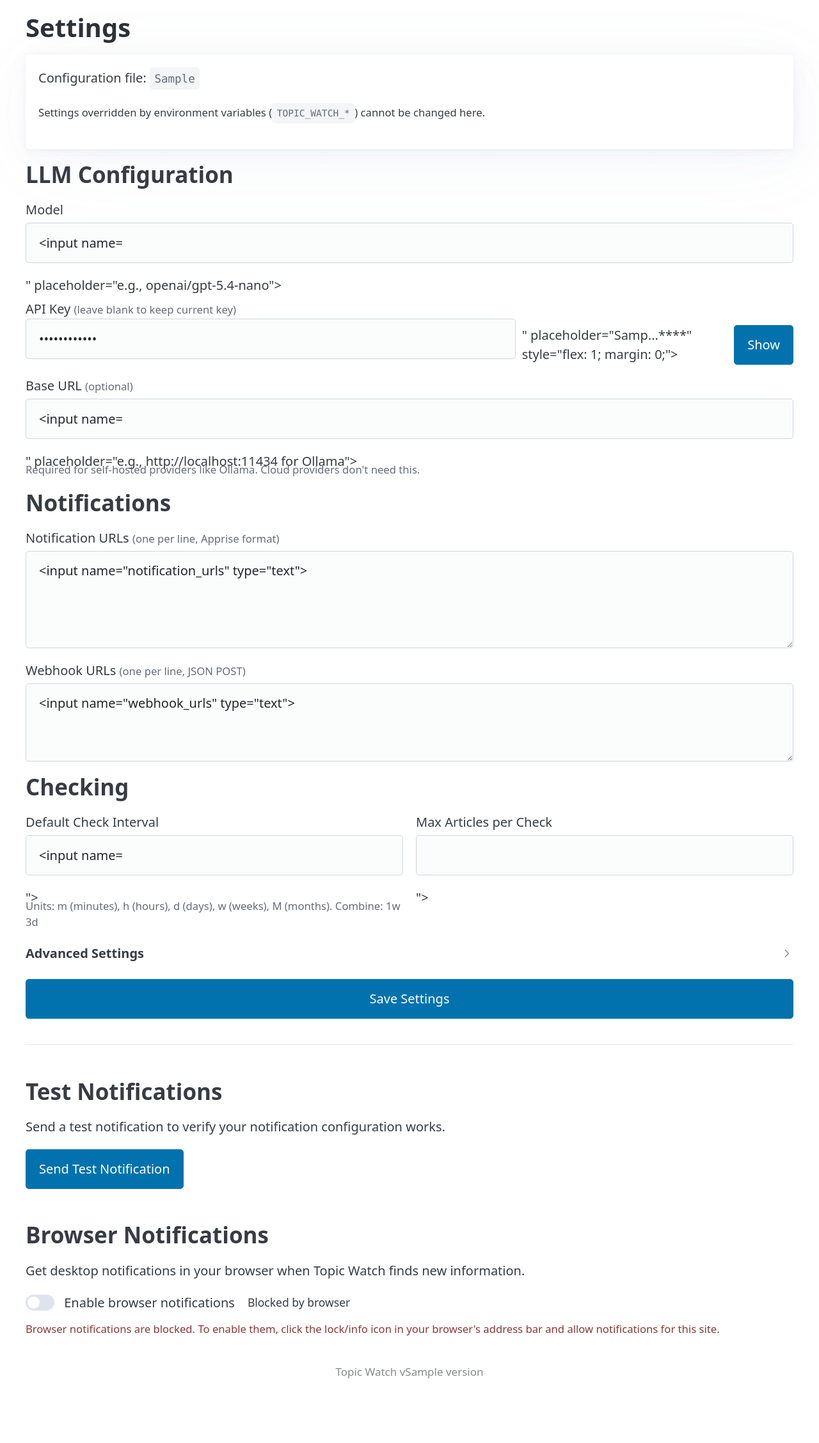
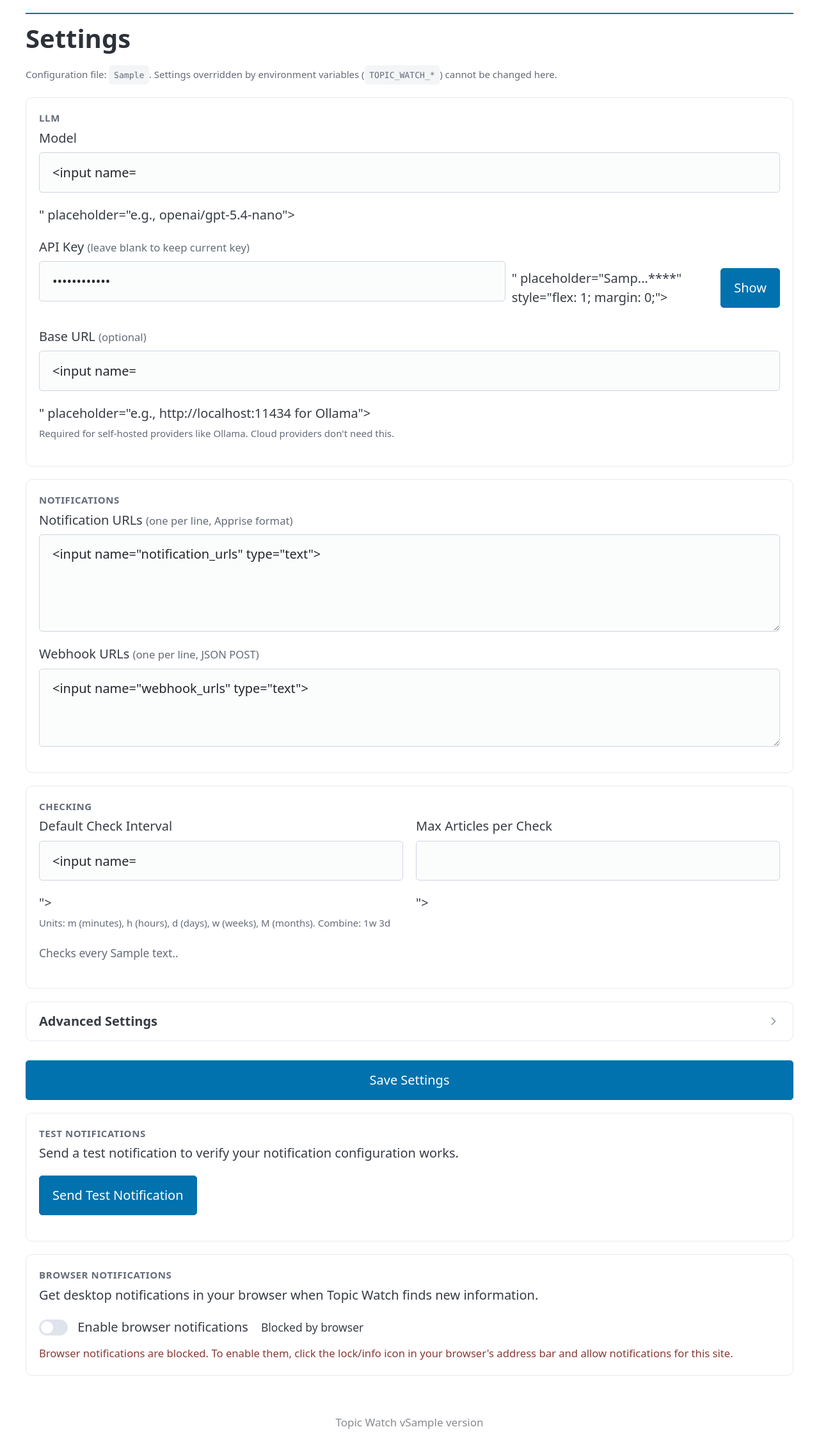
Before and after one commit to 0xzerolight/topic_watch, a Python web app: template app/templates/settings.html in a window 1280 px wide. Shown: the part 116-2371 px from the top of the page at 64% size. Before the commit the page ends 2270 px from the top, so only its background shows below. Run offline with Jinja, Linux system fonts and the light colour scheme; the template is opened without the code that fills it: most values are stand-ins (such as "Sample title", 1, 10 or a date in 2020); form fields are guessed from the names that the template uses.

Commit message:
feat(web): restyle settings page into grouped cards
- group LLM / Notifications / Checking / Advanced into .card sections
- server-side schedule preview for the default interval (guards parse_interval)
- keep env-key read-only logic and toggleApiKey() input->button adjacency verbatim

```diff
--- a/app/templates/settings.html
+++ b/app/templates/settings.html
@@ -1,7 +1,9 @@
 {% extends "base.html" %}
 {% block title %}Settings - Topic Watch{% endblock %}
 {% block content %}
+<div class="page-header masthead">
     <h1>Settings</h1>
+</div>
 
 {% if request.query_params.get("saved") %}
 <div class="alert alert-success" role="status">
@@ -21,32 +23,33 @@
 </div>
 {% endif %}
 
-<article>
-    <p>Configuration file: <code>{{ config_path }}</code></p>
-    <p><small>Settings overridden by environment variables (<code>TOPIC_WATCH_*</code>) cannot be changed here.</small></p>
-</article>
+<p class="help">
+    Configuration file: <code>{{ config_path }}</code>.
+    Settings overridden by environment variables (<code>TOPIC_WATCH_*</code>) cannot be changed here.
+</p>
 
 <form method="post" action="/settings">
     <input type="hidden" name="csrf_token" value="{{ request.state.csrf_token }}">
 
-    <h2>LLM Configuration</h2>
+    <section class="card">
+        <span class="card-kicker">LLM</span>
 
-    <label for="llm_model">
-        Model
+        <div class="field-group">
+            <label for="llm_model">Model</label>
             <input type="text" id="llm_model" name="llm_model" required
                    value="{{ form.llm_model if form else settings.llm.model }}"
                    placeholder="e.g., openai/gpt-5.4-nano">
-    </label>
+        </div>
 
         {% if api_key_env_sourced %}
-    <label for="llm_api_key">
-        API Key <small>(set via environment — read-only)</small>
+        <div class="field-group">
+            <label for="llm_api_key">API Key <small>(set via environment — read-only)</small></label>
             <input type="text" id="llm_api_key" value="(set via environment variable TOPIC_WATCH_LLM__API_KEY)" disabled>
-        <small>The API key is supplied by an environment variable and cannot be changed here. Edits to this field are ignored and the key is never written to the config file.</small>
-    </label>
+            <small class="help">The API key is supplied by an environment variable and cannot be changed here. Edits to this field are ignored and the key is never written to the config file.</small>
+        </div>
         {% else %}
-    <label for="llm_api_key">
-        API Key <small>(leave blank to keep current key)</small>
+        <div class="field-group">
+            <label for="llm_api_key">API Key <small>(leave blank to keep current key)</small></label>
             <div style="display: flex; gap: 0.5rem; align-items: center;">
                 <input type="password" id="llm_api_key" name="llm_api_key"
                        value="{{ form.llm_api_key if form else '' }}"
@@ -54,198 +57,206 @@
                        style="flex: 1; margin: 0;">
                 <button type="button" onclick="toggleApiKey()" style="white-space: nowrap; margin: 0;">Show</button>
             </div>
-    </label>
+        </div>
         {% endif %}
 
-    <div id="base-url-group">
-        <label for="llm_base_url">
-            Base URL <small>(optional)</small>
+        <div class="field-group" id="base-url-group">
+            <label for="llm_base_url">Base URL <small>(optional)</small></label>
             <input type="text" id="llm_base_url" name="llm_base_url"
                    value="{{ form.llm_base_url if form else (settings.llm.base_url or '') }}"
                    placeholder="e.g., http://localhost:11434 for Ollama">
-            <small id="base-url-hint">Required for self-hosted providers like Ollama. Cloud providers (OpenAI, Anthropic, etc.) don't need this.</small>
-        </label>
+            <small class="help" id="base-url-hint">Required for self-hosted providers like Ollama. Cloud providers (OpenAI, Anthropic, etc.) don't need this.</small>
+        </div>
+    </section>
+
+    <section class="card">
+        <span class="card-kicker">Notifications</span>
+
+        <div class="field-group">
+            <label for="notification_urls">Notification URLs <small>(one per line, Apprise format)</small></label>
+            <textarea id="notification_urls" name="notification_urls" rows="4"
+                      placeholder="ntfy://my-topic&#10;discord://webhook-id/token">{{ form.notification_urls if form else (settings.notifications.urls | join('\n')) }}</textarea>
         </div>
 
-    <h2>Notifications</h2>
-
-    <label for="notification_urls">
-        Notification URLs <small>(one per line, Apprise format)</small>
-        <textarea id="notification_urls" name="notification_urls" rows="4"
-                  placeholder="ntfy://my-topic&#10;discord://webhook-id/token">{{ form.notification_urls if form else (settings.notifications.urls | join('\n')) }}</textarea>
-    </label>
-
-    <label for="webhook_urls">
-        Webhook URLs <small>(one per line, JSON POST)</small>
+        <div class="field-group">
+            <label for="webhook_urls">Webhook URLs <small>(one per line, JSON POST)</small></label>
             <textarea id="webhook_urls" name="webhook_urls" rows="3"
                       placeholder="https://example.com/webhook">{{ form.webhook_urls if form else (settings.notifications.webhook_urls | join('\n')) }}</textarea>
-    </label>
+        </div>
+    </section>
 
-    <h2>Checking</h2>
+    <section class="card">
+        <span class="card-kicker">Checking</span>
 
         <div class="settings-grid">
-        <label for="check_interval">
-            Default Check Interval
+            <div class="field-group">
+                <label for="check_interval">Default Check Interval</label>
                 <input type="text" id="check_interval" name="check_interval" required
                        placeholder="e.g., 6h, 1d, 2w, 1M"
                        value="{{ form.check_interval if form else settings.check_interval }}">
-            <small>Units: m (minutes), h (hours), d (days), w (weeks), M (months). Combine: 1w 3d</small>
-        </label>
+                <small class="help">Units: m (minutes), h (hours), d (days), w (weeks), M (months). Combine: 1w 3d</small>
+                {% if interval_preview %}
+                <small class="schedule-preview">Checks every {{ interval_preview }}.</small>
+                {% endif %}
+            </div>
 
-        <label for="max_articles_per_check">
-            Max Articles per Check
+            <div class="field-group">
+                <label for="max_articles_per_check">Max Articles per Check</label>
                 <input type="number" id="max_articles_per_check" name="max_articles_per_check" required
                        min="1" max="100"
                        value="{{ form.max_articles_per_check if form else settings.max_articles_per_check }}">
-        </label>
             </div>
+        </div>
+    </section>
 
-    <details>
+    <details class="card">
         <summary><strong>Advanced Settings</strong></summary>
         <div style="padding-top: 1rem;">
 
+            <span class="card-kicker">Tuning</span>
             <div class="settings-grid">
-                <label for="knowledge_state_max_tokens">
-                    Knowledge State Max Tokens
+                <div class="field-group">
+                    <label for="knowledge_state_max_tokens">Knowledge State Max Tokens</label>
                     <input type="number" id="knowledge_state_max_tokens" name="knowledge_state_max_tokens"
                            min="500" max="10000"
                            value="{{ form.knowledge_state_max_tokens if form else settings.knowledge_state_max_tokens }}">
-                </label>
+                </div>
 
-                <label for="article_retention_days">
-                    Article Retention Days
+                <div class="field-group">
+                    <label for="article_retention_days">Article Retention Days</label>
                     <input type="number" id="article_retention_days" name="article_retention_days"
                            min="1" max="3650"
                            value="{{ form.article_retention_days if form else settings.article_retention_days }}">
-                </label>
+                </div>
 
-                <label for="feed_fetch_timeout">
-                    Feed Fetch Timeout (seconds)
+                <div class="field-group">
+                    <label for="feed_fetch_timeout">Feed Fetch Timeout (seconds)</label>
                     <input type="number" id="feed_fetch_timeout" name="feed_fetch_timeout"
                            min="1" step="0.5"
                            value="{{ form.feed_fetch_timeout if form else settings.feed_fetch_timeout }}">
-                </label>
+                </div>
 
-                <label for="article_fetch_timeout">
-                    Article Fetch Timeout (seconds)
+                <div class="field-group">
+                    <label for="article_fetch_timeout">Article Fetch Timeout (seconds)</label>
                     <input type="number" id="article_fetch_timeout" name="article_fetch_timeout"
                            min="1" step="0.5"
                            value="{{ form.article_fetch_timeout if form else settings.article_fetch_timeout }}">
-                </label>
+                </div>
 
-                <label for="llm_analysis_timeout">
-                    LLM Analysis Timeout (seconds)
+                <div class="field-group">
+                    <label for="llm_analysis_timeout">LLM Analysis Timeout (seconds)</label>
                     <input type="number" id="llm_analysis_timeout" name="llm_analysis_timeout"
                            min="10"
                            value="{{ form.llm_analysis_timeout if form else settings.llm_analysis_timeout }}">
-                </label>
+                </div>
 
-                <label for="llm_knowledge_timeout">
-                    LLM Knowledge Timeout (seconds)
+                <div class="field-group">
+                    <label for="llm_knowledge_timeout">LLM Knowledge Timeout (seconds)</label>
                     <input type="number" id="llm_knowledge_timeout" name="llm_knowledge_timeout"
                            min="10"
                            value="{{ form.llm_knowledge_timeout if form else settings.llm_knowledge_timeout }}">
-                </label>
+                </div>
 
-                <label for="web_page_size">
-                    Web Page Size
+                <div class="field-group">
+                    <label for="web_page_size">Web Page Size</label>
                     <input type="number" id="web_page_size" name="web_page_size"
                            min="5" max="200"
                            value="{{ form.web_page_size if form else settings.web_page_size }}">
-                </label>
+                </div>
 
-                <label for="min_confidence_threshold">
-                    Min Confidence Threshold
+                <div class="field-group">
+                    <label for="min_confidence_threshold">Min Confidence Threshold</label>
                     <input type="number" id="min_confidence_threshold" name="min_confidence_threshold"
                            min="0" max="1" step="0.05"
                            value="{{ form.min_confidence_threshold if form else settings.min_confidence_threshold }}">
-                    <small>Below this confidence, new info is logged but not notified (0.0-1.0)</small>
-                </label>
+                    <small class="help">Below this confidence, new info is logged but not notified (0.0-1.0)</small>
+                </div>
 
-                <label for="min_relevance_threshold">
-                    Min Relevance Threshold
+                <div class="field-group">
+                    <label for="min_relevance_threshold">Min Relevance Threshold</label>
                     <input type="number" id="min_relevance_threshold" name="min_relevance_threshold"
                            min="0" max="1" step="0.05"
                            value="{{ form.min_relevance_threshold if form else settings.min_relevance_threshold }}">
-                    <small>Below this relevance to the topic, new info is logged but not notified (0.0-1.0)</small>
-                </label>
+                    <small class="help">Below this relevance to the topic, new info is logged but not notified (0.0-1.0)</small>
+                </div>
 
-                <label for="apprise_timeout_seconds">
-                    Apprise Timeout (seconds)
+                <div class="field-group">
+                    <label for="apprise_timeout_seconds">Apprise Timeout (seconds)</label>
                     <input type="number" id="apprise_timeout_seconds" name="apprise_timeout_seconds"
                            min="1"
                            value="{{ form.apprise_timeout_seconds if form else settings.apprise_timeout_seconds }}">
-                    <small>Max time to wait for a single notification send before giving up.</small>
-                </label>
+                    <small class="help">Max time to wait for a single notification send before giving up.</small>
+                </div>
 
-                <label for="feed_max_retries">
-                    Feed Max Retries
+                <div class="field-group">
+                    <label for="feed_max_retries">Feed Max Retries</label>
                     <input type="number" id="feed_max_retries" name="feed_max_retries"
                            min="1" max="10"
                            value="{{ form.feed_max_retries if form else settings.feed_max_retries }}">
-                </label>
+                </div>
 
-                <label for="content_fetch_concurrency">
-                    Content Fetch Concurrency
+                <div class="field-group">
+                    <label for="content_fetch_concurrency">Content Fetch Concurrency</label>
                     <input type="number" id="content_fetch_concurrency" name="content_fetch_concurrency"
                            min="1" max="20"
                            value="{{ form.content_fetch_concurrency if form else settings.content_fetch_concurrency }}">
-                </label>
+                </div>
 
-                <label for="scheduler_misfire_grace_time">
-                    Scheduler Misfire Grace Time (seconds)
+                <div class="field-group">
+                    <label for="scheduler_misfire_grace_time">Scheduler Misfire Grace Time (seconds)</label>
                     <input type="number" id="scheduler_misfire_grace_time" name="scheduler_misfire_grace_time"
                            min="30" max="3600"
                            value="{{ form.scheduler_misfire_grace_time if form else settings.scheduler_misfire_grace_time }}">
-                </label>
+                </div>
 
-                <label for="scheduler_jitter_seconds">
-                    Scheduler Jitter (seconds)
+                <div class="field-group">
+                    <label for="scheduler_jitter_seconds">Scheduler Jitter (seconds)</label>
                     <input type="number" id="scheduler_jitter_seconds" name="scheduler_jitter_seconds"
                            min="0" max="120"
                            value="{{ form.scheduler_jitter_seconds if form else settings.scheduler_jitter_seconds }}">
-                </label>
+                </div>
 
-                <label for="llm_max_retries">
-                    LLM Max Retries
+                <div class="field-group">
+                    <label for="llm_max_retries">LLM Max Retries</label>
                     <input type="number" id="llm_max_retries" name="llm_max_retries"
                            min="0" max="10"
                            value="{{ form.llm_max_retries if form else settings.llm_max_retries }}">
-                </label>
+                </div>
 
-                <label for="llm_temperature">
-                    LLM Temperature
+                <div class="field-group">
+                    <label for="llm_temperature">LLM Temperature</label>
                     <input type="number" id="llm_temperature" name="llm_temperature"
                            min="0" max="2" step="0.05"
                            value="{{ form.llm_temperature if form else settings.llm_temperature }}">
-                    <small>Lower is more factual (0.0-2.0)</small>
-                </label>
+                    <small class="help">Lower is more factual (0.0-2.0)</small>
                 </div>
+            </div>
+
+            <hr>
+            <span class="card-kicker">Security &amp; Storage</span>
 
             <label style="margin-top: 1rem;">
                 <input type="checkbox" name="secure_cookies" value="true" role="switch"
                        {% if (form.secure_cookies if form is defined and form else settings.secure_cookies) %}checked{% endif %}>
                 Secure Cookies
-                <small>Set the Secure flag on cookies. Enable when TLS is terminated at your reverse proxy.</small>
             </label>
+            <small class="help">Set the Secure flag on cookies. Enable when TLS is terminated at your reverse proxy.</small>
 
-            <label style="margin-top: 1rem;">
-                Database Path <small>(read-only — set via config/env)</small>
-                <input type="text" value="{{ settings.db_path }}" disabled>
-            </label>
+            <div class="field-group" style="margin-top: 1rem;">
+                <label for="db_path_display">Database Path <small>(read-only — set via config/env)</small></label>
+                <input type="text" id="db_path_display" value="{{ settings.db_path }}" disabled>
+            </div>
 
         </div>
     </details>
 
-    <div style="margin-top: 1.5rem;">
+    <div class="form-actions">
         <button type="submit">Save Settings</button>
     </div>
 </form>
 
-<hr>
-
-<h2>Test Notifications</h2>
-<div>
+<section class="card">
+    <span class="card-kicker">Test Notifications</span>
     <p>Send a test notification to verify your notification configuration works.</p>
     <button
         hx-post="/notifications/test"
@@ -260,9 +271,10 @@
         <span class="spinner"></span> Sending...
     </span>
     <div id="notification-test-result" style="margin-top: 1rem;"></div>
-</div>
+</section>
 
-<h2>Browser Notifications</h2>
+<section class="card">
+    <span class="card-kicker">Browser Notifications</span>
 <div id="browser-notif-section">
     <p>Get desktop notifications in your browser when Topic Watch finds new information.</p>
     <div style="display: flex; gap: 1rem; align-items: center; flex-wrap: wrap;">
@@ -279,6 +291,7 @@
         </small>
     </div>
 </div>
+</section>
 
 <script>
 function toggleApiKey() {
```
Also changed, not shown: app/web/routers/settings.py (+28 -0 lines). Lines whose indentation alone changed are shown as unchanged.
